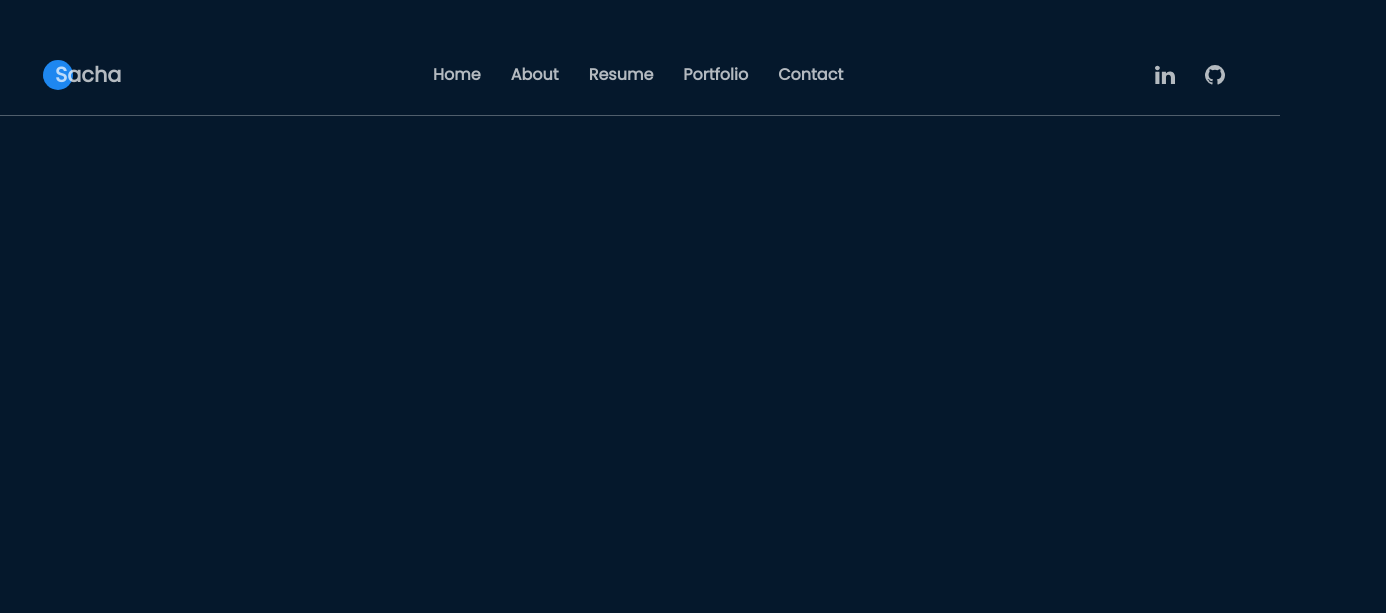
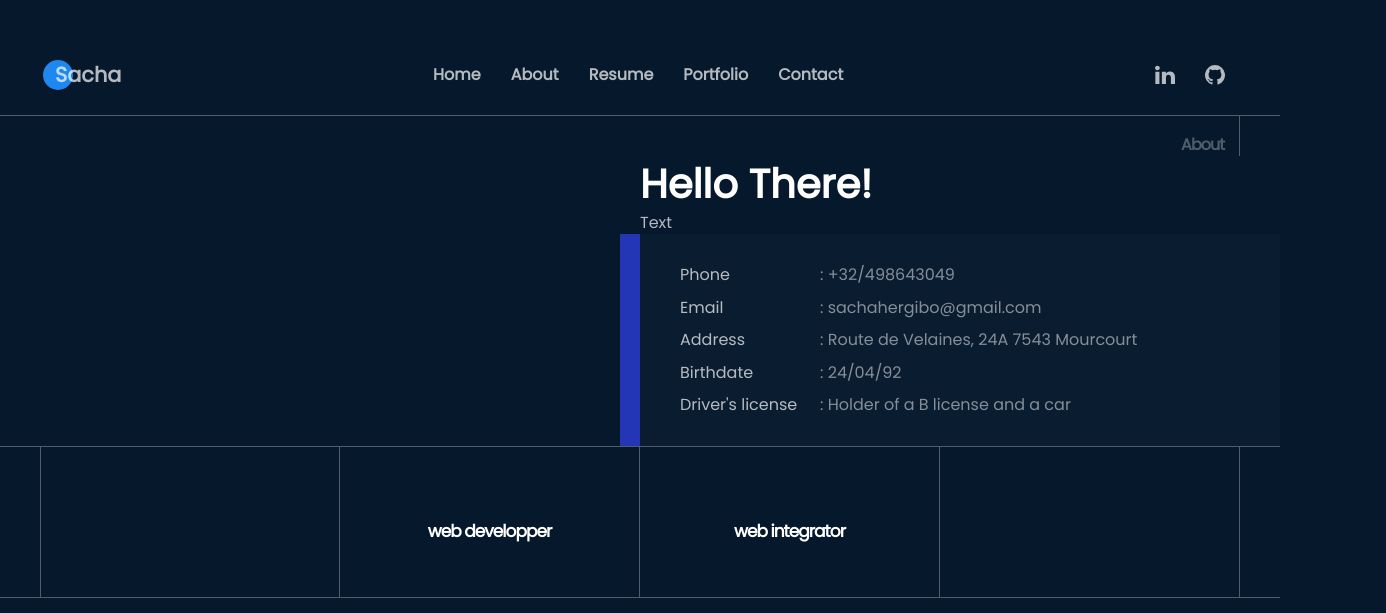
Before and after one commit to SHergibo/my-curriculum-vitae, a React (Create React App) app: page / in a window 1280 px wide. Shown: the part 684-1297 px from the top of the page, 1386 px wide, since content can reach past the window. Before the commit the page ends 800 px from the top, so only its background shows below. Built offline with nearby package versions, Linux system fonts and the light colour scheme; the HTML template or start-up script is replaced by a standard one.

Commit message:
travail sur le menu et la partie about

```diff
--- a/package.json
+++ b/package.json
@@ -9,7 +9,8 @@
     "node-sass": "^4.13.0",
     "react": "^16.12.0",
     "react-dom": "^16.12.0",
-    "react-scripts": "3.3.0"
+    "react-scripts": "3.3.0",
+    "react-typed": "^1.2.0"
   },
   "scripts": {
     "start": "react-scripts start",
--- a/src/App.js
+++ b/src/App.js
@@ -2,13 +2,19 @@ import React from 'react';
 import './styles/Styles.scss';
 import Home from './components/Home';
 import Navbar from './components/Navbar';
+import About from './components/About';
 
 function App() {
   return (
-    <header>
-      <Home />
-      <Navbar />
-    </header>
+    <div>
+      <header id="header">
+        <Home />
+        <Navbar />
+      </header>
+      <main>
+        <About />
+      </main>
+    </div>
   );
 }
 
--- /dev/null
+++ b/src/components/About.js
@@ -0,0 +1,44 @@
+import React from 'react';
+
+function About() {
+  return (
+    <div id="about" className="about">
+      <div className="wrapper aboutContainer">
+        <div></div>
+        <div className="textAbout">
+          <div className="aboutTitle">
+            About
+          </div>
+          <h2>Hello There!</h2>
+          <p>Text</p>
+          <div className="info">
+            <ul>
+              <li><span>Phone</span>: +32/498643049</li>
+              <li><span>Email</span>: sachahergibo@gmail.com</li>
+              <li><span>Address</span>: Route de Velaines, 24A 7543 Mourcourt</li>
+              <li><span>Birthdate</span>: 24/04/92</li>
+              <li><span>Driver's license</span>: Holder of a B license and a car</li>
+            </ul>
+          </div>
+        </div>
+      </div>
+      <div className="aboutJobContainer">
+        <div className="wrapper aboutJob">
+          <div></div>
+          <div>
+            <i className="fab fa-js"></i>
+            <h5>web developper</h5>
+          </div>
+          <div>
+            <i className="fab fa-html5"></i>
+            <h5>web integrator</h5>
+          </div>
+          <div></div>
+        </div>
+
+      </div>
+    </div>
+  );
+}
+
+export default About;
--- a/src/components/Home.js
+++ b/src/components/Home.js
@@ -1,16 +1,21 @@
-import React from 'react';
+import React from "react";
+import Typed from 'react-typed';
 
 function Home() {
+
+
+
   return (
-    <div className="home">
-      <div>
+    <div id="home">
+      <div className="graphicContainer">
         <div className="graphicOne"></div>
         <div className="graphicTwo"></div>
       </div>
-      <section className="wrapper">
+      <div className="home wrapper">
         <div className="welcome">
           welcome
       </div>
+        <section className="wrapper">
           <div className="wrapper titleDiv">
             <div>
               <svg xmlns="http://www.w3.org/2000/svg" viewBox="0 0 64 64" aria-labelledby="title"
@@ -21,10 +26,17 @@ function Home() {
               </svg>
             </div>
             <h1 className="homeGradient">Sacha Hergibo</h1>
-          <div className="jobName">I'm a <span>developper</span></div>
+            <div className="jobName">I'm a <Typed
+              strings={['web developper', 'web integrator']}
+              typeSpeed={80}
+              loop
+              smartBackspace={false}
+            />
+            </div>
           </div>
         </section>
 
+      </div>
     </div>
   );
 }
--- a/src/components/Navbar.js
+++ b/src/components/Navbar.js
@@ -1,6 +1,24 @@
-import React from 'react';
+import React, {useEffect } from 'react';
 
 function Navbar() {
+
+  useEffect(() => {
+    window.addEventListener('scroll', ()=>{
+      let header = document.getElementById('header');
+      let menu = document.getElementsByClassName('mainMenu')[0];
+      var windowHeight = header.scrollHeight - (menu.scrollHeight + 1);
+      var scrollHeight = Math.round(window.scrollY);
+      console.log(window.scrollTop);
+      if (scrollHeight >= windowHeight) {
+        menu.classList.add("menuFixed");
+      } else {
+        menu.classList.remove("menuFixed");
+      }
+    });
+
+  });
+
+
   return (
     <nav className="mainMenu">
       <div className="wrapper containNav">
@@ -15,7 +33,7 @@ function Navbar() {
               <a href="#home">Home</a>
             </li>
             <li>
-              <a href="#aboout">About</a>
+              <a href="#about">About</a>
             </li>
             <li>
               <a href="#resume">Resume</a>
@@ -31,7 +49,7 @@ function Navbar() {
         <div className="social">
           <ul>
             <li>
-              <a href="">
+              <a href="#home">
                 <svg xmlns="http://www.w3.org/2000/svg" viewBox="0 0 64 64" aria-labelledby="title"
                   aria-describedby="desc" role="img" xmlnsXlink="http://www.w3.org/1999/xlink">
                   <path data-name="layer1"
@@ -40,7 +58,7 @@ function Navbar() {
               </a>
             </li>
             <li>
-              <a href="">
+              <a href="#home">
                 <svg xmlns="http://www.w3.org/2000/svg" viewBox="0 0 64 64" aria-labelledby="title"
                   aria-describedby="desc" role="img" xmlnsXlink="http://www.w3.org/1999/xlink">
                   <path data-name="layer2"
--- /dev/null
+++ b/src/styles/About.scss
@@ -0,0 +1,98 @@
+.about {
+  height: 100vh;
+  overflow: hidden;
+}
+
+.aboutContainer {
+  display: flex;
+  justify-content: space-between;
+  position: relative;
+}
+
+.textAbout{
+  display: flex;
+  justify-content: space-between;
+  flex-direction: column;
+  width: 50%;
+  h2{
+    color: #ffffff;
+    font-size: 40px;
+  }
+  p{
+    color: $grey-one;
+  }
+}
+
+.aboutTitle {
+  @include sub-title;
+  justify-content: flex-end;
+  border-right: $border;
+  padding-right: 15px;
+}
+
+
+.info{
+  background-color: rgba(255, 255, 255, 0.02);
+  position: relative;
+  ul{
+    padding: 20px 40px;
+    li{
+      margin: 10px 0;
+      color: $grey-two;
+    }
+  }
+  span{
+    display: inline-block;
+    color: $grey-one;
+    width: 140px;
+  }
+  &:before{
+    content: "";
+    position: absolute;
+    background: #2336B6;
+    bottom: 0;
+    top: 0;
+    width: 20px;
+    left: -20px;
+    z-index: 10;
+  }
+  &:after{
+    content: "";
+    top: 0;
+    position: absolute;
+    background: inherit;
+    bottom: 0;
+    right: -1200px;
+    width: 1200px;
+  }
+}
+
+.aboutJobContainer{
+  width: 100%;
+  border-bottom: $border;
+  border-top: $border;
+}
+
+.aboutJob{
+  display: flex;
+  justify-content: space-between;
+  div:first-child{
+    border-left: $border;
+  }
+  div{
+    display: flex;
+    justify-content: center;
+    align-items: center;
+    width: 25%;
+    height: 150px;
+    border-right: $border;
+  }
+  h5{
+    color: #ffffff;
+    margin-top: 20px;
+    margin-bottom: 0;
+    font-weight: 700;
+    letter-spacing: -1px;
+    font-size: 17px;
+  }
+}
--- a/src/styles/App.scss
+++ b/src/styles/App.scss
@@ -9,8 +9,7 @@
 body {
   font-family: "Poppins", sans-serif;
   line-height: 1.4;
-  background-color: #05182c;
-  overflow: hidden;
+  background-color: $principal-color;
 }
 
 a {
@@ -34,4 +33,10 @@ ul {
 header {
   position: relative;
   height: 100vh;
+  overflow: hidden;
 }
+
+main{
+  background-color: $principal-color;
+  position: relative;
+}
--- a/src/styles/Home.scss
+++ b/src/styles/Home.scss
@@ -1,7 +1,6 @@
 .home {
-  section {
+  position: fixed;
   margin: 0 auto;
-    position: fixed;
   display: flex;
   top: 0;
   bottom: 0;
@@ -11,19 +10,19 @@
   align-self: center;
   flex-direction: column;
 }
+
+.welcome {
+  @include sub-title;
+  position: absolute;
+  top: 0;
+  padding-left: 15px;
+  border-left: $border;
 }
 
-.welcome {
-  color: rgba(255, 255, 255, 0.3);
-  font-weight: bolder;
-  letter-spacing: -1px;
-  position: absolute;
+.graphicContainer{
+  position: fixed;
   top: 0;
-  display: flex;
-  align-items: flex-end;
-  padding-left: 15px;
-  height: 40px;
-  border-left: $border;
+  right: 0;
 }
 
 .graphicOne {
@@ -72,11 +71,12 @@
   padding: 10px;
 }
 
-.jobName{
-  color: $link-color;
+.jobName {
+  color: $grey-one;
   font-size: 25px;
   font-weight: bolder;
-  span{
+  span {
     color: $blue;
+    text-decoration: underline;
   }
 }
--- a/src/styles/Nav.scss
+++ b/src/styles/Nav.scss
@@ -24,6 +24,12 @@
   }
 }
 
+.menuFixed{
+  position: fixed;
+  top: 0;
+  bottom: unset;
+}
+
 .logo {
   a {
     position: relative;
@@ -41,7 +47,7 @@
     }
     span {
       position: relative;
-      color: $link-color;
+      color: $grey-one;
       font-weight: 700;
       font-size: 1.3rem;
     }
@@ -53,10 +59,10 @@
     display: flex;
   }
   a {
-    color: $link-color;
+    color: $grey-one;
     transition: 0.2s ease-in-out;
     &:hover {
-      color: $link-color-hover;
+      color: $grey-two;
     }
     &:active {
       color: #ffffff;
@@ -71,12 +77,12 @@
   svg {
     height: 20px;
     path {
-      fill: $link-color;
+      fill: $grey-one;
       transition: 0.2s ease-in-out;
     }
     &:hover {
       path {
-        fill: $link-color-hover;
+        fill: $grey-two;
       }
     }
   }
--- a/src/styles/Styles.scss
+++ b/src/styles/Styles.scss
@@ -1,4 +1,6 @@
 @import 'Variables.scss';
+@import 'mixins';
 @import 'App.scss';
 @import 'Home.scss';
 @import 'Nav.scss';
+@import 'About.scss';
--- a/src/styles/Variables.scss
+++ b/src/styles/Variables.scss
@@ -1,4 +1,6 @@
-$link-color: rgba(255, 255, 255, 0.7);
-$link-color-hover: rgba(255, 255, 255, 0.5);
+$grey-one: rgba(255, 255, 255, 0.7);
+$grey-two: rgba(255, 255, 255, 0.5);
+$grey-three: rgba(255, 255, 255, 0.3);
 $border: 0.5px solid rgba(255, 255, 255, 0.3);
 $blue: #1e87f0;
+$principal-color: #05182c;
--- /dev/null
+++ b/src/styles/mixins.scss
@@ -0,0 +1,8 @@
+@mixin sub-title{
+    display: flex;
+    font-weight: bolder;
+    letter-spacing: -1px;
+    height: 40px;
+    align-items: flex-end;
+    color: $grey-three;
+}
```
Also changed, not shown: 1 other file (tests, documents, lock files or other folders). Lines whose indentation alone changed are shown as unchanged.
